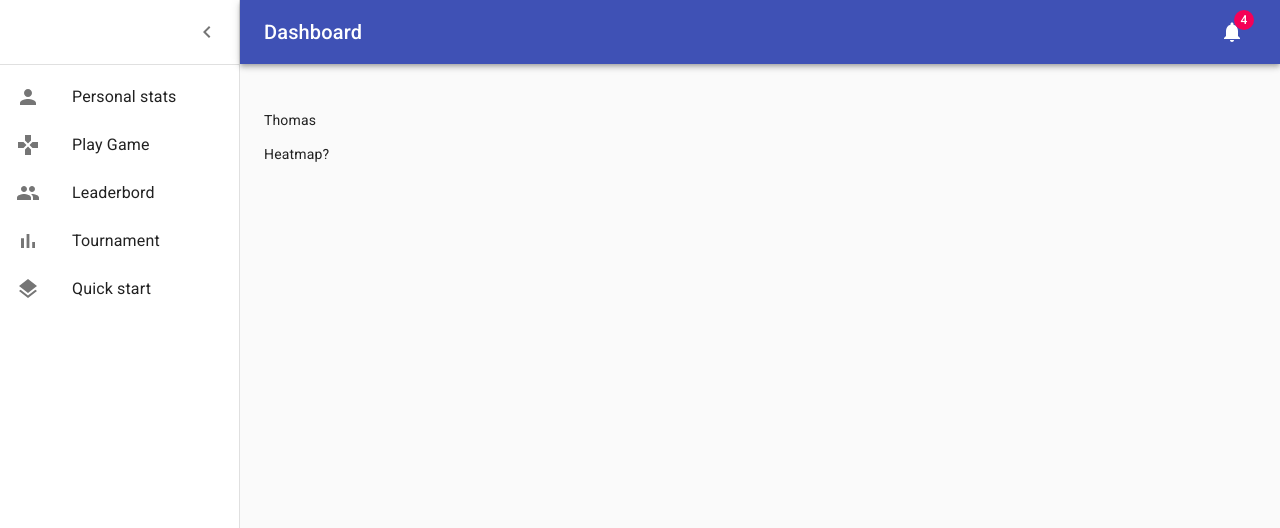
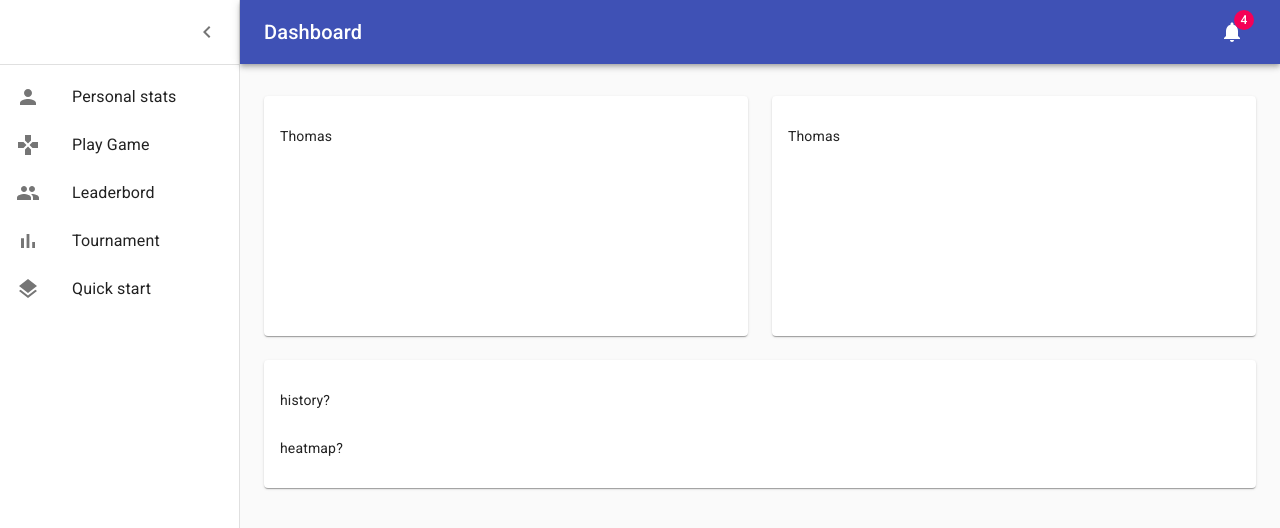
Before and after one commit to Thomas-Schuddinck/stage-darts, a React (Create React App) app in the folder frontend/: page /home in a window 1280 px wide. Shown: the top 528 px of the page. Built offline with nearby package versions, Linux system fonts and the light colour scheme.

Commit message:
Personal stats page design

```diff
--- a/frontend/src/containers/PersonalStatsBuilder/PersonalStatsBuilder.tsx
+++ b/frontend/src/containers/PersonalStatsBuilder/PersonalStatsBuilder.tsx
@@ -1,16 +1,56 @@
 import React, {Component} from 'react';
 import Person from '../../components/PersonalStats/Person'
 import Aux from '../../hoc/Wrap';
+import Grid from '@material-ui/core/Grid';
+import Paper from '@material-ui/core/Paper';
+import { makeStyles } from '@material-ui/core/styles';
+import clsx from 'clsx';
 
-class PersonalStatsBuilder extends Component {
-    render () {
+const useStyles = makeStyles(theme => ({
+    paper: {
+        padding: theme.spacing(2),
+        display: 'flex',
+        overflow: 'auto',
+        flexDirection: 'column',
+      },
+      fixedHeight: {
+        height: 240,
+      },
+}));
+
+
+
+    export default function PersonalStatsBuilder () {
+
+        const classes = useStyles();
+
+
+        const fixedHeightPaper = clsx(classes.paper, classes.fixedHeight);
+
+
         return (
             <Aux>
+                <Grid container spacing={3}>
+            {/* Chart */}
+            <Grid item xs={12} md={6} lg={6}>
+              <Paper className={fixedHeightPaper}>
                 <Person/>
-                <div>Heatmap?</div>
+              </Paper>
+            </Grid>
+            {/* Recent Deposits */}
+            <Grid item xs={12} md={6} lg={6}>
+              <Paper className={fixedHeightPaper}>
+                <Person/>
+              </Paper>
+            </Grid>
+            {/* Recent Orders */}
+            <Grid item xs={12}>
+              <Paper className={classes.paper}>
+                <p>history?</p>
+                <p>heatmap?</p>
+              </Paper>
+            </Grid>
+          </Grid>
             </Aux>
         );
     }
-}
-
-export default PersonalStatsBuilder;
```
